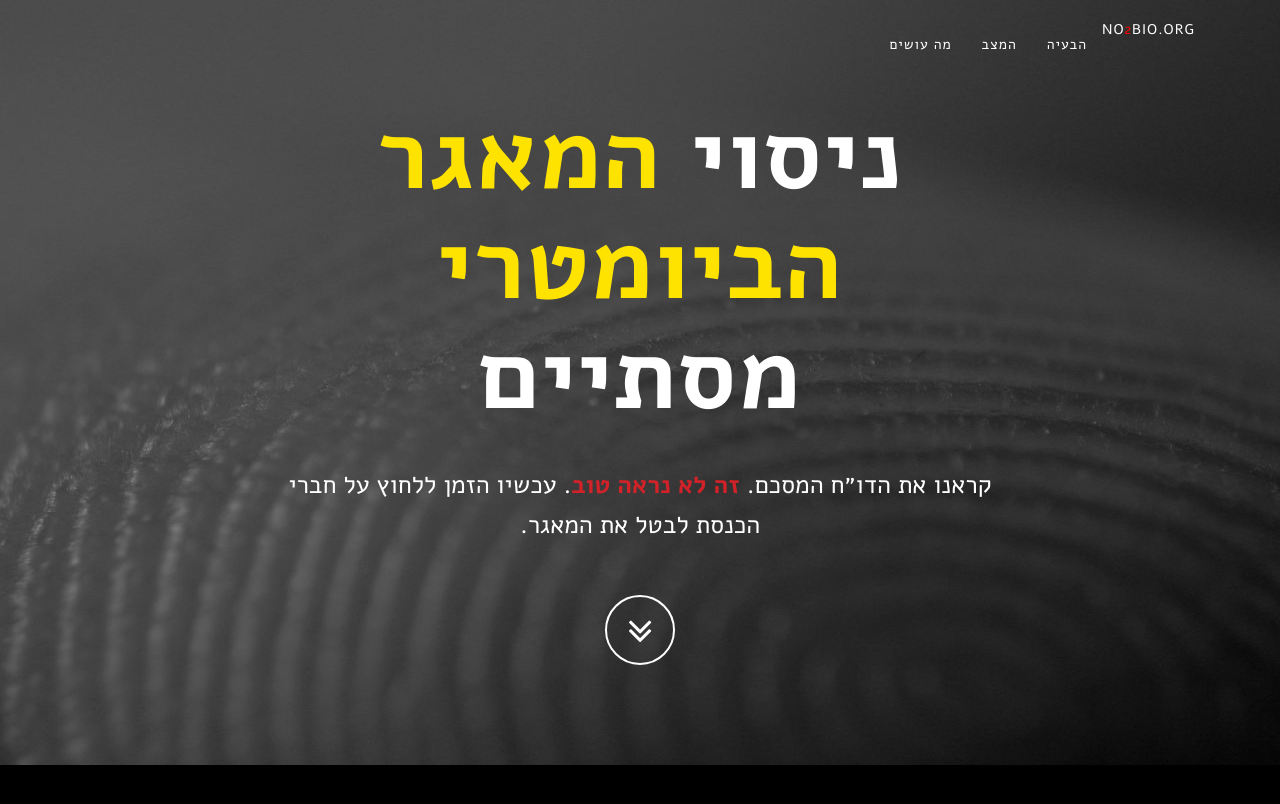
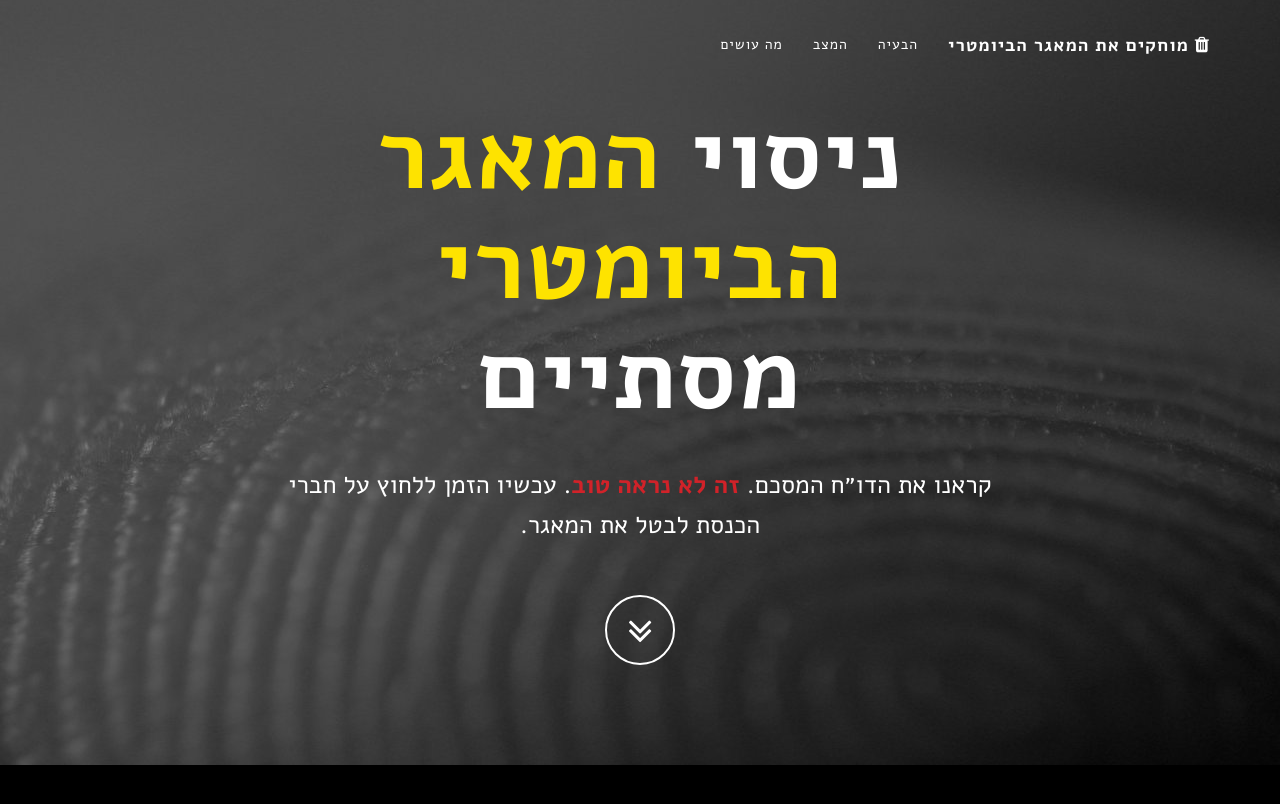
Before and after one commit to no2bio/mk-personal, a Jekyll site: the page built from index.html, in a window 1280 px wide and 900 px high. Shown: the top 804 px of the window. Built offline with Jekyll 4.4.1, drawn with Linux system fonts in a browser that asks for light colours.

Commit message:
Proposal for campaign name and "logo"
Also: link logo at footer to no2bio site

```diff
--- a/_includes/footer.html
+++ b/_includes/footer.html
@@ -1,9 +1,8 @@
     <!-- Footer -->
     <footer>
         <div class="container text-center">
-            <img src="img/logo.png" alt="No2Bio logo" />
+            <a target="_blank" href="https://no2bio.org"><img src="img/logo.png" alt="תעודה חכמה, בלי מאגר. יותר בטוח לכולם." /></a>
             <p id="final-slogan">תעודה חכמה, בלי מאגר. <em>יותר בטוח לכולם.</em></p>
-
             <div class="small-print">
               <a rel="license" target="_blank" href="https://creativecommons.org/licenses/by/2.0/"><img alt="Creative Commons License" style="border-width:0" src="https://i.creativecommons.org/l/by/2.0/80x15.png" /></a>
               <br />
--- a/_includes/nav.html
+++ b/_includes/nav.html
@@ -6,7 +6,8 @@
                     <i class="fa fa-bars"></i>
                 </button>
                 <a class="navbar-brand page-scroll" href="#page-top">
-                    <a href="http://no2bio.org" target="_blank">No<span style="color:red">2</span>Bio.org</a>
+                    <i class="fa fa-trash"></i>
+                    מוחקים את המאגר הביומטרי
                 </a>
             </div>
 
```
